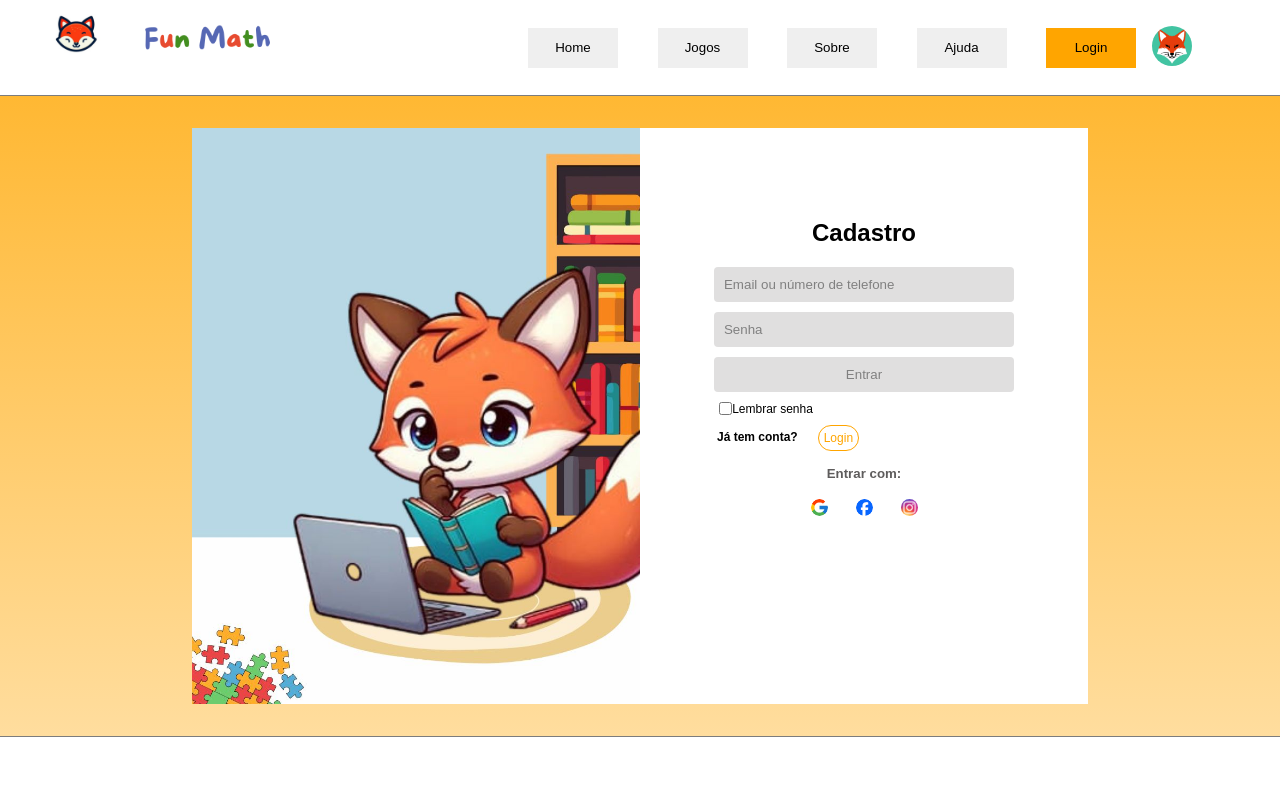
After one commit to Eduardoooo0/FunMath, a Flask app: page /cadastro in a window 1280 px wide. The commit adds this page. Run offline with Flask 3, Linux system fonts and the light colour scheme.

Commit message:
criando sistema básico de login e logout

```diff
--- a/main.py
+++ b/main.py
@@ -1,13 +1,16 @@
-from flask import Flask, request, make_response, render_template, jsonify,redirect,url_for
+from flask import Flask, request, make_response, render_template, jsonify,redirect,url_for, session, flash
 from datetime import datetime
 
 app = Flask(__name__)
 
+app.config['SECRET_KEY'] = 'Supersenha'
 app.config['tempo_de_expiracao_quiz'] = 62  # 1 minuto
 app.config['pergunta_atual'] = 0
 app.config['fase_desbloqueada'] = 1
 app.config['fase_atual'] = 1
 app.config['pontuacao'] = 0
+
+bancodados = {}
 
 questoes = [
     {1: [
@@ -118,12 +121,59 @@ questoes = [
 ]
 @app.route('/')
 def Index():
-    return render_template('inicial.html')
+    if 'user' in session:
+        bemv = f'Bem vindo ao FunMath {session["user"]}'
+        return render_template('inicial.html',bemvindo=bemv)
+    else:
+        return render_template('inicial.html',bemvindo=bancodados)
 
-@app.route('/login')
+@app.route('/login', methods = ['POST', 'GET'])
 def Login():
-    return render_template('login.html')
+    #se tiver logado
+    if 'user' in session:
+        return redirect(url_for('Perfil')) #vai pra index
+    if request.method == 'GET':
+        return render_template('login.html')
+    else:
+        email = request.form['email']
+        senha = request.form['senha']
+        if email in bancodados and bancodados[email] == senha:
+            session['user'] = email
+            return redirect(url_for('Index'))
+        else:
+            flash('Senha ou email errado')
+            return redirect(url_for('Login'))
 
+@app.route('/cadastro', methods = ['POST','GET'])
+def Cadastro():
+    # se já tá logado
+    if 'user' in session:
+        return redirect (url_for('Index')) #vai pra index
+
+    if request.method == 'GET':
+        return render_template('cadastro.html')
+    else:
+
+        email = request.form['email']
+        senha = request.form['senha']
+
+        if email not in bancodados:
+            bancodados[email] = senha
+        else:
+            flash('Já existe um usuario com esse email')
+            return redirect(url_for('Cadastro'))
+
+        return redirect(url_for('Login'))
+
+@app.route('/logout', methods=['POST'])
+def Logout():
+    if 'user' in session:
+        session.pop('user', None)
+        return redirect(url_for('Index'))
+
+@app.route('/perfil')
+def Perfil():
+    return render_template('perfil.html')
 
 @app.route('/quiz', methods=['POST', 'GET'])
 def Quiz():
--- a/static/style/login.css
+++ b/static/style/login.css
@@ -95,22 +95,25 @@ input[type="button"] {
     font-size: 12px;                 /* Define o tamanho da fonte do texto na opção */
 }
 
-/* Estilo da opção de cadastro */
 .cadastrar {
     display: flex;                    /* Define o layout da opção como flexbox */
-    flex-direction: row;              /* Organiza os itens da opção em uma linha */
+    flex-direction: row;
+    justify-content: flex-start;              /* Organiza os itens da opção em uma linha */
     position: relative;              /* Define o posicionamento relativo para a opção */
-    bottom: 145px;                   /* Define a distância da parte inferior da página */
+    bottom: 145px;
+    width: 290px;                   /* Define a distância da parte inferior da página */
     right: 2px;                      /* Define a distância da borda direita da página */
     font-family: Arial;              /* Define a fonte do texto na opção */
     font-size: 12px;                 /* Define o tamanho da fonte do texto na opção */
 }
-.cadastrar button {
+
+.cadastrar #link-cadastro{
     background-color: white;         /* Define a cor de fundo do botão de cadastro como branca */
-    color: orange;                   /* Define a cor do texto do botão de cadastro como laranja */
+    color: orange;
+    text-decoration: none;            /* Define a cor do texto do botão de cadastro como laranja */
     padding: 5px;                    /* Adiciona preenchimento interno ao botão de cadastro */
     border-radius: 20px;             /* Adiciona bordas arredondadas ao botão de cadastro */
-    margin-left: 50px;               /* Adiciona uma margem esquerda ao botão de cadastro */
+    margin-left: 20px;               /* Adiciona uma margem esquerda ao botão de cadastro */
     margin-top: -5px;                /* Adiciona uma margem superior negativa ao botão de cadastro */
     border: 1px solid orange;        /* Adiciona uma borda laranja ao botão de cadastro */
     cursor: pointer;                /* Define o cursor como ponteiro ao passar sobre o botão */
--- /dev/null
+++ b/templates/cadastro.html
@@ -0,0 +1,46 @@
+{% extends 'template_base.html' %}
+    {% block style %}
+        <link rel="stylesheet" href="static/style/login.css">
+    {% endblock %}
+    {% block conteudo %}
+            <section id="section_login">
+                <div class="login-cadastro">
+                    <div id="box1">
+                        <img src="static/imgs/Mental.jpg" alt="">
+                    </div>
+                    <div id="box2">
+                        <h1>Cadastro</h1>
+                        <div class="form">
+                            <form id="login" action="{{url_for('Cadastro')}}" method="post">
+                                <input type="email" name="email" id="emailId" placeholder="Email ou número de telefone">
+                                <input type="password" name="senha" id="senhaId" placeholder="Senha">
+                                {% with messages = get_flashed_messages() %}
+                                    {% if messages %}
+                                        <p>{{messages[0]}}</p>
+                                    {% endif %}
+                                {% endwith %}
+                                <input id="entrar" type="submit" value="Entrar">
+                            </form>
+                            <div class="lembrar">
+                                <input type="checkbox" id="checkId">
+                                <label for="checkId">Lembrar senha</label>
+                            </div>
+                            <div class="cadastrar">
+                                <h4>Já tem conta?</h4>
+                                <a id="link-cadastro" href="{{url_for('Login')}}">Login</a>
+                            </div>
+                            <div class="conectar-login">
+                                <h5 style="color: rgb(94, 92, 92); ">Entrar com:</h5>
+                                <div>
+                                    <a href="https://accounts.google.com"><img src="static/imgs/google.png"></a>
+                                    <a href="https://pt-br.facebook.com/"><img src="static/imgs/facebook.png"></a>
+                                    <a href="https://www.instagram.com/?hl=en"><img src="static/imgs/Instagram.webp"></a>
+                                </div>
+                            </div>
+                        </div>
+                    </div>
+                </div>
+            </section>
+            <footer>
+            </footer>
+    {% endblock %}
--- a/templates/inicial.html
+++ b/templates/inicial.html
@@ -7,6 +7,7 @@
     {% block conteudo %}
         <aside>
             <!-- contêiner para a introdução -->
+            <h1>{{bemvindo}}</h1>
         </aside>
 
         <section id="section_inicial">
--- a/templates/template_base.html
+++ b/templates/template_base.html
@@ -49,9 +49,9 @@
                 </div>
             </nav>
             <!-- Seção de perfil com a imagem de perfil -->
-            <div class="perfil">
+            <a href="{{url_for('Perfil')}}" class="perfil">
                 <img src="static/imgs/avatar-perfil.jpg" alt=""> <!-- Imagem de perfil do usuário -->
-            </div>
+            </a>
         </header>
 
         <!-- Bloco que irá mostrar o conteudo das paginas! < Herança de Templates > -->
```
Also changed, not shown: templates/login.html (+12 -7 lines), templates/perfil.html (added, +12 -0 lines).
